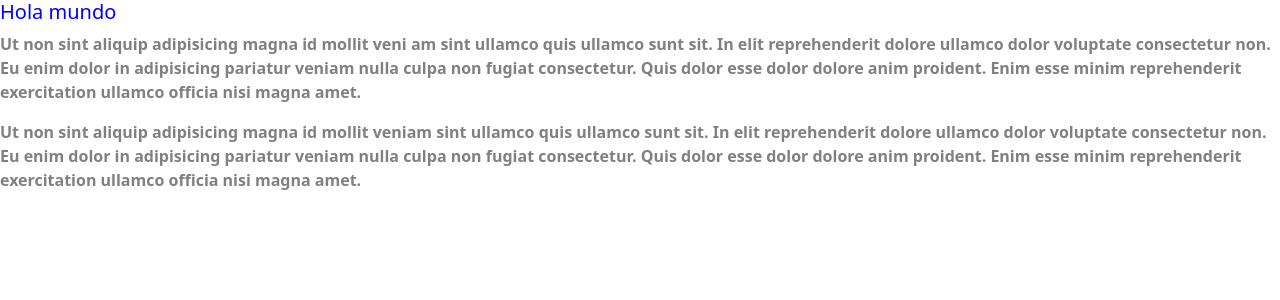
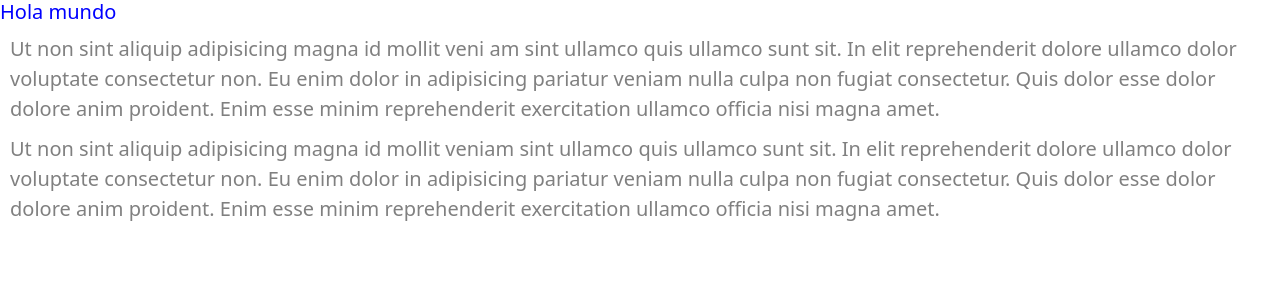
Before and after one commit to RQI2019/crehana-git, an Angular app: page / in a window 1280 px wide. Shown: the top 300 px of the page. Built offline with nearby package versions, Linux system fonts and the light colour scheme.

Commit message:
se agregaron estilos a los p

```diff
--- a/src/app/app.component.scss
+++ b/src/app/app.component.scss
@@ -2,3 +2,9 @@ h1
 {
     color: blue;
 }
+
+p {
+    font-size: 20px;
+    margin: 10px;
+    font-weight: 200;
+}
```
